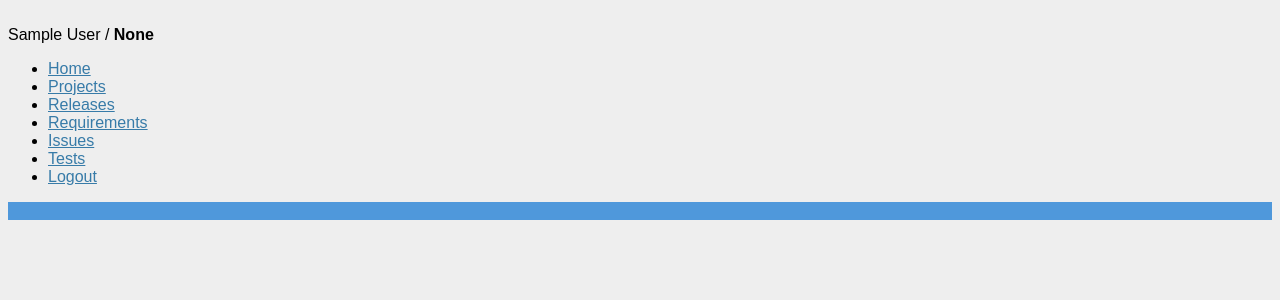
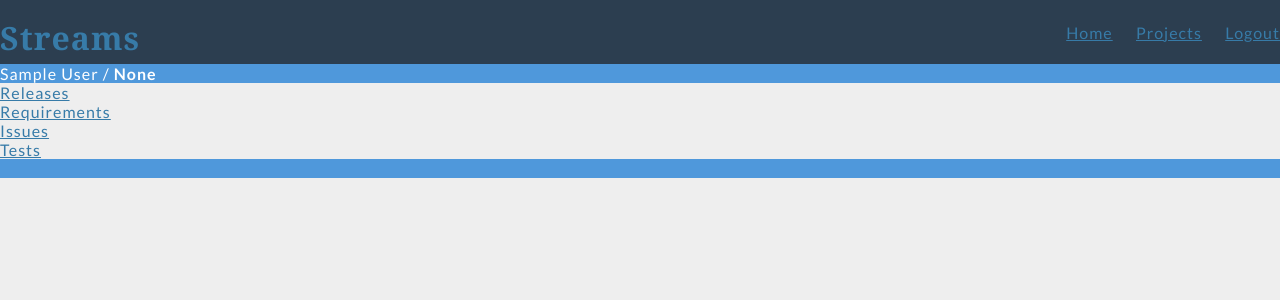
Before and after one commit to sfpiano/streams, a Flask app: page / in a window 1280 px wide. Shown: the top 300 px of the page. Run offline with Flask 2, Linux system fonts and the light colour scheme; the visitor is signed in with stand-in values (Sample User, id 1); data comes from the database, SQL or seed files in the repository; data that the repository does not hold is empty; some libraries are stand-ins or nearby versions.

Commit message:
Updated html layout, style

```diff
--- a/streams/models.py
+++ b/streams/models.py
@@ -61,7 +61,7 @@ class Project(CRUDMixin, db.Model):
   requirements = db.relationship('Requirement', backref='project', lazy='dynamic')
 
   def __repr__(self):
-    return '<Project {0} {1}>'.format(self.id, self.name)
+    return self.name
 
 rq_issue_helper = db.Table('rq_issue_helper',
     db.Column('rq_id', db.Integer, db.ForeignKey('streams_rq.id')),
--- a/streams/static/style.css
+++ b/streams/static/style.css
@@ -1,7 +1,7 @@
 body            { font-family: sans-serif; background: #eee; }
 a, h1, h2       { color: #377ba8; }
 h1, h2          { font-family: 'Georgia', serif; margin: 0; }
-h1              { border-bottom: 2px solid #eee; }
+h1              { solid #eee; }
 h2              { font-size: 1.2em; }
 
 .page           { margin: 2em auto; width: 35em; border: 5px solid #ccc;
@@ -16,11 +16,19 @@ h2              { font-size: 1.2em; }
 .flash          { background: #cee5F5; padding: 0.5em;
                   border: 1px solid #aacbe2; }
 .error          { background: #f0d6d6; padding: 0.5em; }
-.footer         { height: 4em; }
+.footer         { height: 4em; clear: left }
 .footer p       { color: #fff; background: #4f98db; }
 
 .alignleft      { float: left; }
 .alignright     { float: right; }
+
+#nav {
+  float: left;
+  width: 200px;
+}
+.section {
+  margin-left: 200px;
+}
 
 #table-base
 {
--- /dev/null
+++ b/streams/static/test.css
@@ -0,0 +1,68 @@
+@import url(http://fonts.googleapis.com/css?family=Lato:400,700);
+* { padding: 0; margin: 0; }
+body { font-family: 'Lato', sans-serif; letter-spacing: 1px;}
+
+header {
+  text-align: justify;
+  height: 2em;
+  padding: 1em 0 1em 0;
+  background: #2c3e50;
+  color: #fff;
+}
+
+header::after {
+  content: '';
+  display: inline-block;
+  width: 100%;
+}
+
+header > div,
+header > div::before,
+header nav,
+header > div h1 {
+  display: inline-block;
+  vertical-align: middle;
+  text-align: left;
+}
+
+header > div {
+  height: 100%;
+}
+
+header > div::before {
+  content: '';
+  height: 100%;
+}
+
+header nav a {
+  padding: 0 0.6em;
+  white-space: nowrap;
+}
+
+header nav a:last-child {
+  padding-right: 0;
+}
+
+.row {
+  width: 100%;
+  margin: 0 auto;
+  overflow: hidden;
+}
+.navigation {
+  color: #fff; background: #4f98db;
+}
+
+@media screen and (max-width: 720px){
+  header {
+    height: auto;
+}
+
+header > div,
+header > div h1,
+header nav {
+  height: auto;
+  width: auto;
+  display: block;
+  text-align: center;
+}
+}
--- a/streams/templates/base.html
+++ b/streams/templates/base.html
@@ -28,34 +28,33 @@ $(function() {
 {% block body %}
 <body>
 <header>
-<h1>{{ self.title() }}</h1>
-
-<p>
+<div><h1>Streams</h1></div>
+<nav>
+  <a href="{{ url_for('.index') }}">Home</a>
+  <a href="{{ url_for('.projects') }}">Projects</a>
+  {% if current_user.is_anonymous() %}
+    <a href="{{url_for('.register')}}">Register</a> / <a href="{{url_for('.login')}}">Log In</a>
+  {% else %}
+    <a href="{{url_for('.logout')}}">Logout</a>
+  {% endif %}
+</nav>
+</header>
+<div class="row navigation">
   {% if current_user.is_authenticated() %}
   {{ current_user.name }} / <b>{{ current_user.current_project }}</b>
   {% endif %}
-</p>
+</div>
 
 {% block nav %}
-<nav>
+<nav id="nav">
 <ul>
-<li><a href="{{ url_for('.index') }}">Home</a></li>
-<li><a href="{{ url_for('.projects') }}">Projects</a></li>
 <li><a href="{{ url_for('.releases') }}">Releases</a></li>
 <li><a href="{{ url_for('.reqs') }}">Requirements</a></li>
-<li><a href="{{ url_for('.issues') }}">Issues</a></li>
+<li><a href="{{ url_for('.issues_overview') }}">Issues</a></li>
 <li><a href="{{ url_for('.tests') }}">Tests</a></li>
-<li>
-  {% if current_user.is_anonymous() %}
-  <a href="{{url_for('.register')}}">Register</a> / <a href="{{url_for('.login')}}">Log In</a>
-  {% else %}
-  <a href="{{url_for('.logout')}}">Logout</a>
-  {% endif %}
-</li>
 </ul>
 </nav>
 {% endblock nav %}
-</header>
 {% set messages = get_flashed_messages() %}
 {% if messages %}
 <section>
--- a/streams/templates/issues.html
+++ b/streams/templates/issues.html
@@ -5,7 +5,7 @@
 {% block content %}
 {{super()}}
 
-<form action="{{ form_action }}" method="{{ method | d("POST") }}">
+<form action="{{ form_action }}" method="{{ method | d("POST") }}" class="elegant-aero">
 <fieldset>
   <legend>Add An Issue</legend>
   <dl>
@@ -22,6 +22,7 @@
 </fieldset>
 </form>
 
+<div class="section">
 <table id="table-base">
 <thead>
   <tr>
@@ -53,4 +54,5 @@
 {% endcall %}
 </tbody>
 </table>
+</div>
 {% endblock content %}
--- a/streams/templates/releases.html
+++ b/streams/templates/releases.html
@@ -32,6 +32,7 @@
 </div>
 <div style="clear: both;"/>-->
 
+<div class="section">
 <div id="accordion">
 {% for release in releases %}
   <div class="group">
@@ -59,5 +60,6 @@
   </div>
 {% endfor %}
 </div>
+</div>
 
 {% endblock content %}
--- a/streams/templates/reqs.html
+++ b/streams/templates/reqs.html
@@ -27,7 +27,7 @@ $(document).ready(function() {
 </script>
 
 <div id="b">
-<form action="{{ form_action }}" method="{{ method | d("POST") }}">
+<form action="{{ form_action }}" method="{{ method | d("POST") }}" class="elegant-aero">
 <fieldset>
 <legend>Add A Requirement</legend>
   <dl>
@@ -49,12 +49,14 @@ $(document).ready(function() {
   }
 </script>
 
+<div class="section">
 <a href="javascript:showForm();">New req</a>
 
 <table id="table-base">
 <thead>
   <tr>
     <th>Category</th>
+    <th>Ext ID</th>
     <th>Description</th>
     <th/>
     <th/>
@@ -74,4 +76,5 @@ $(document).ready(function() {
 {% endcall %}
 </tbody>
 </table>
+</div>
 {% endblock content %}
--- a/streams/templates/root.html
+++ b/streams/templates/root.html
@@ -7,6 +7,8 @@
 
 <link rel="stylesheet" href="//ajax.googleapis.com/ajax/libs/jqueryui/1.10.4/themes/smoothness/jquery-ui.css" />
 <link rel=stylesheet type=text/css href="{{ url_for('static', filename='style.css') }}"/>
+<link rel=stylesheet type=text/css href="{{ url_for('static', filename='test.css') }}"/>
+<link rel=stylesheet type=text/css href="{{ url_for('static', filename='forms.css') }}"/>
 
 {% block head_custom %}{% endblock %}
 </head>
--- a/streams/views.py
+++ b/streams/views.py
@@ -101,6 +101,21 @@ def issues():
                   order_by(Issue.release_id).\
                   all()
   return render_template('issues.html', action='Add', issues=results, form=form)
+
+@app.route('/issues_overview')
+@login_required
+def issues_overview():
+  assignees = User.query.order_by(User.name).all()
+  return render_template('issues_overview.html', assignees=assignees)
+
+##------------------------------------------------------------------------------
+##------------------------------------------------------------------------------
+@app.route('/_issues_query')
+def issues_query():
+  assignee = request.args.get('assgn', '')
+  assignee_id = User.query.filter(User.name == assignee).one().id
+  results = Issue.query.filter(Issue.assignee_id == assignee_id).all()
+  return render_template('issues.html', issues=results, form=IssueForm())
 
 ##------------------------------------------------------------------------------
 ##------------------------------------------------------------------------------
```
Also changed, not shown: streams/static/forms.css (added, +78 -0 lines), streams/templates/issues_overview.html (added, +22 -0 lines).
